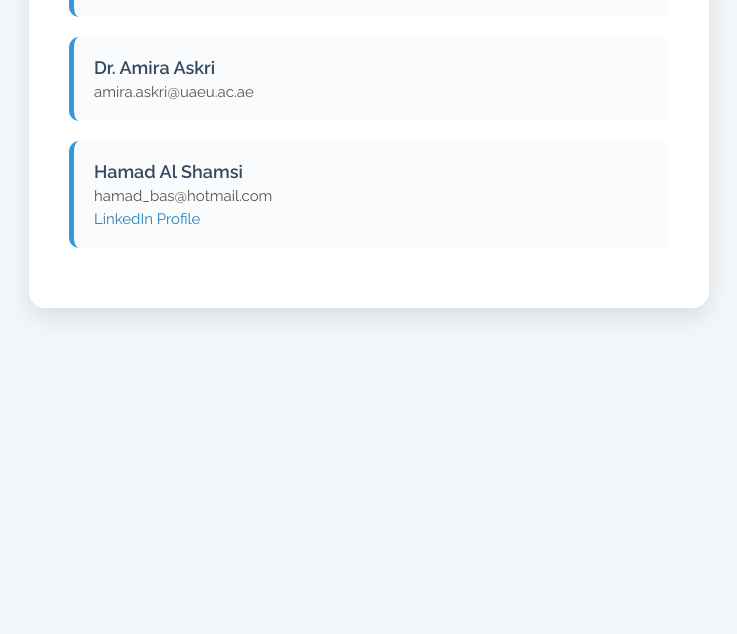
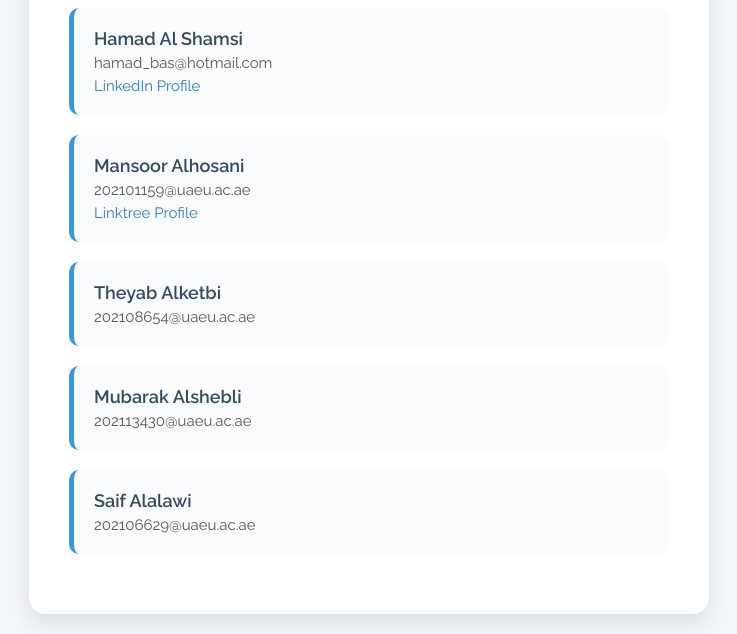
Before and after one commit to SaifAlalawi/Contact-List, a plain HTML site: page index.html in a window 1280 px wide. Shown: the part 339-973 px from the top of the page, without its empty margins (271-1008 px from the left). Before the commit the page ends 800 px from the top, so only its background shows below. Drawn offline with Linux system fonts and the light colour scheme.

Commit message:
Update index.html

```diff
--- a/index.html
+++ b/index.html
@@ -108,6 +108,30 @@
         </a>
       </div>
     </div>
+
+    <div class="contact">
+      <div class="name">Mansoor Alhosani</div>
+      <div class="email">202101159@uaeu.ac.ae</div>
+      <div class="linkedin">
+        <a href="https://linktr.ee/Mansooralhosani" target="_blank">Linktree Profile</a>
+      </div>
+    </div>
+
+    <div class="contact">
+      <div class="name">Theyab Alketbi</div>
+      <div class="email">202108654@uaeu.ac.ae</div>
+    </div>
+
+    <div class="contact">
+      <div class="name">Mubarak Alshebli</div>
+      <div class="email">202113430@uaeu.ac.ae</div>
+    </div>
+
+    <div class="contact">
+      <div class="name">Saif Alalawi</div>
+      <div class="email">202106629@uaeu.ac.ae</div>
+    </div>
+
   </div>
 </body>
 </html>
```
